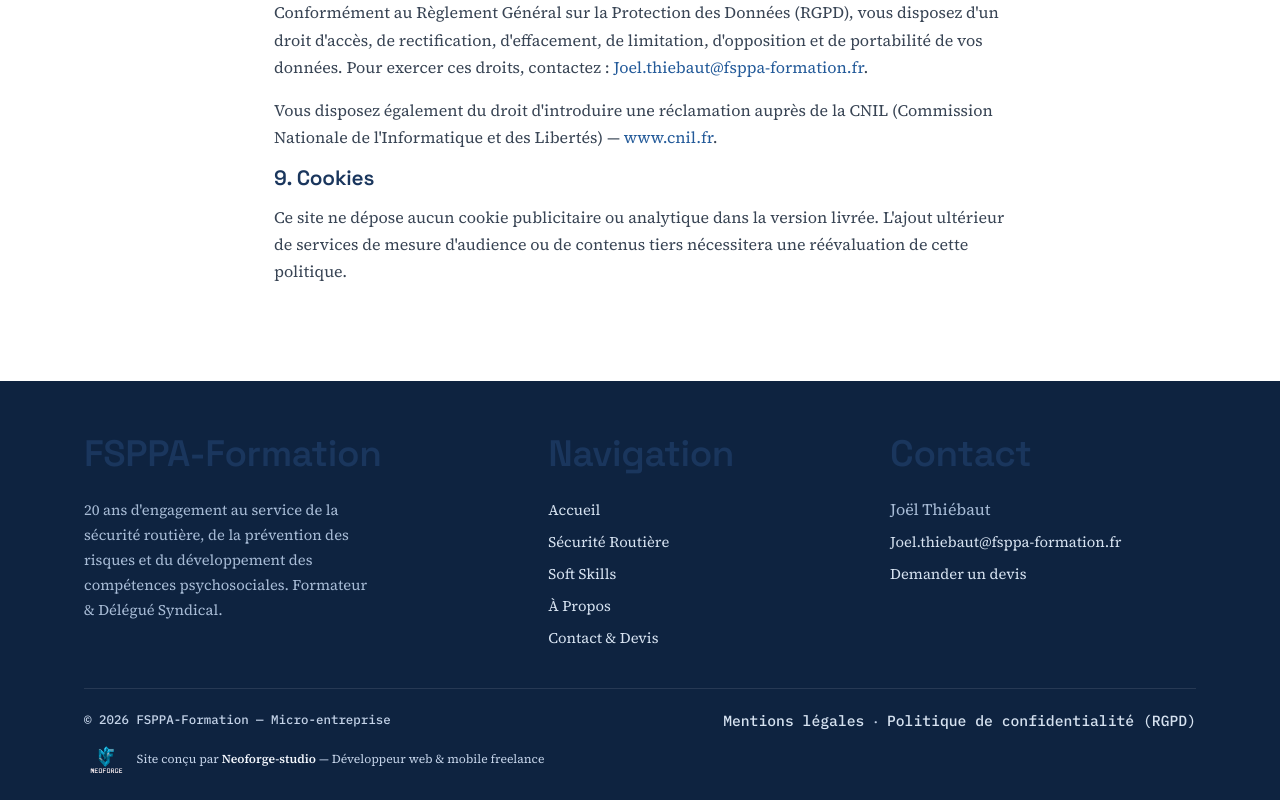
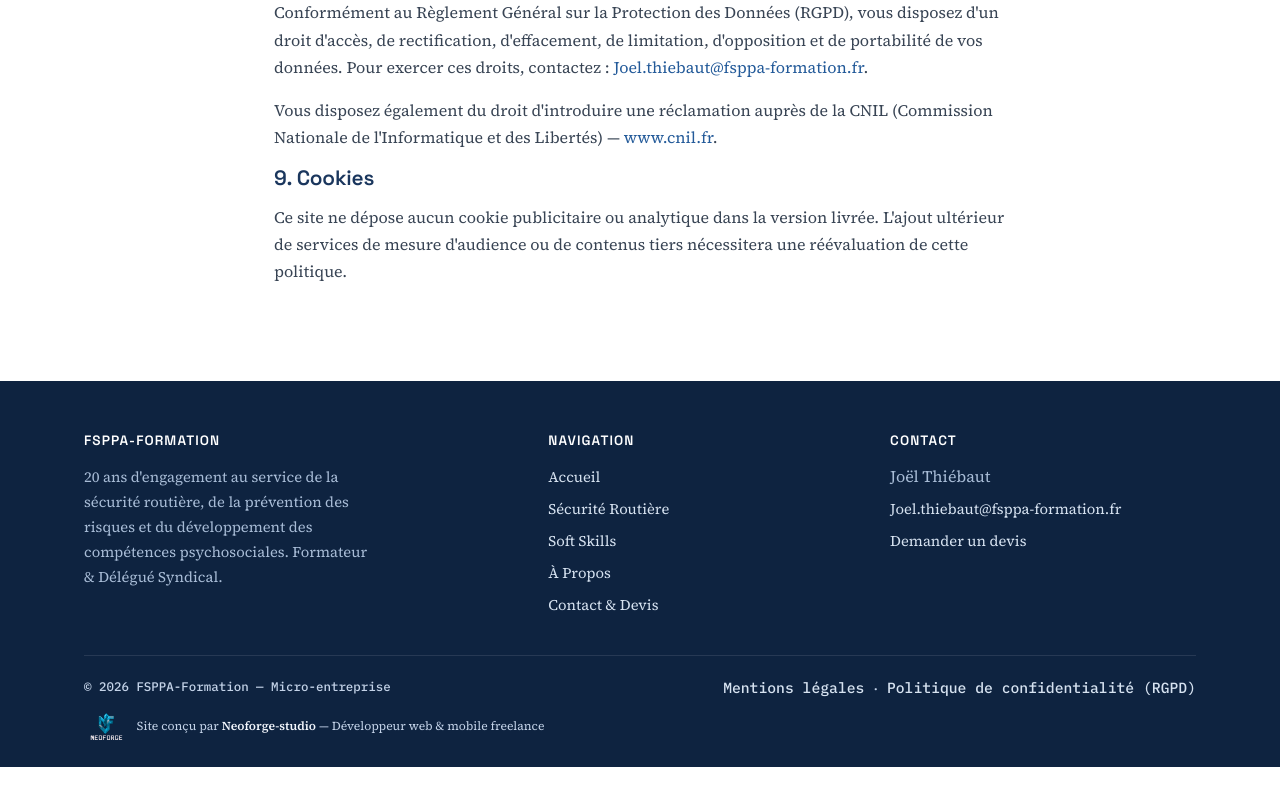
Before and after one commit to almaniaque/Fsspa, a React (Vite) app in the folder frontend/: page /politique-confidentialite in a window 1280 px wide. Shown: the part 1479-2279 px from the top of the page. After the commit the page ends 2246 px from the top, so only its background shows below. Built offline with nearby package versions, Linux system fonts and the light colour scheme.

Commit message:
style: conserver l'apparence du footer après correction sémantique des titres

```diff
--- a/frontend/src/index.css
+++ b/frontend/src/index.css
@@ -798,7 +798,7 @@ main { flex: 1; }
   gap: 36px;
 }
 @media (max-width: 700px) { .footer-grid { grid-template-columns: 1fr; } }
-.footer h4 {
+.footer h2 {
   color: var(--white);
   font-size: 0.85rem;
   text-transform: uppercase;
```
